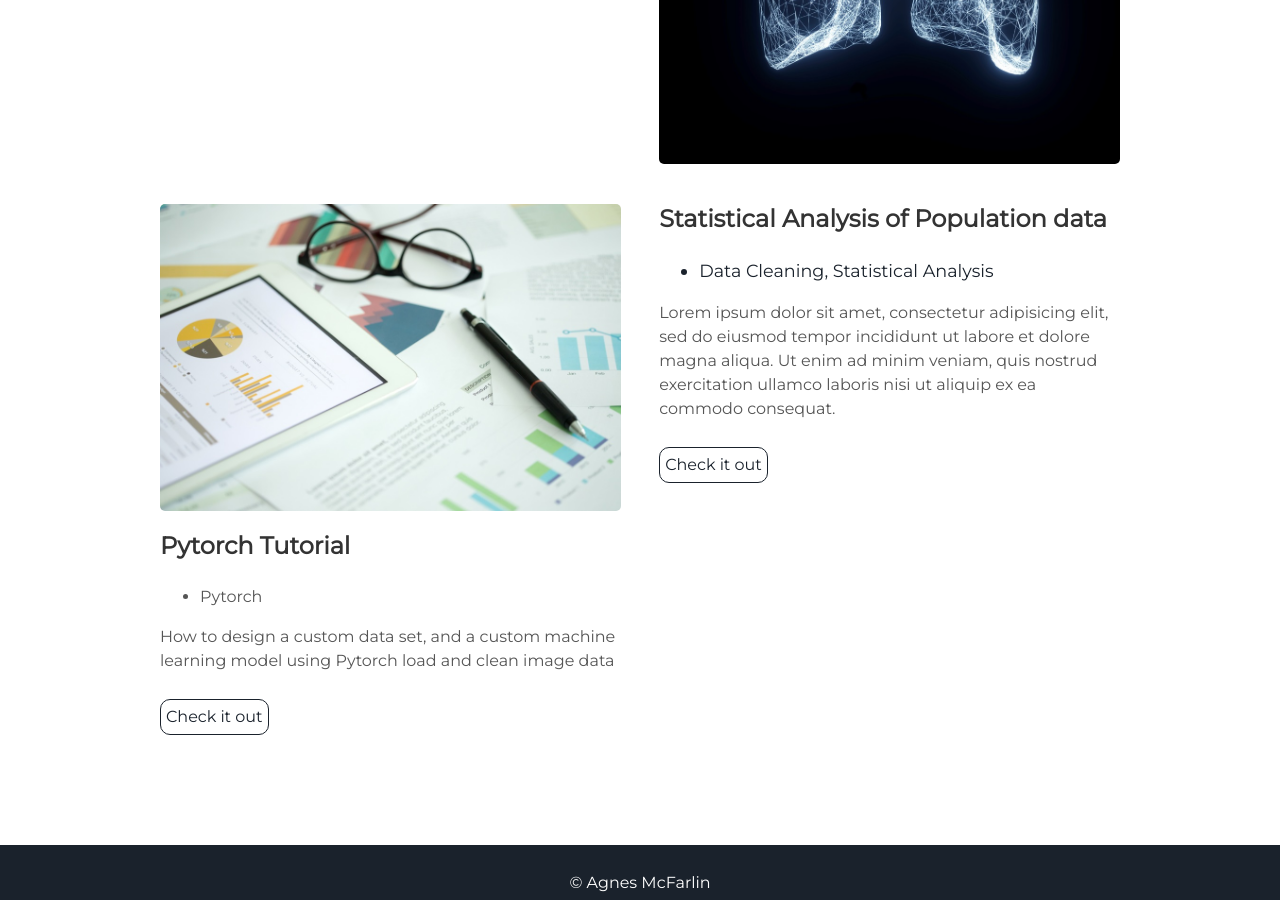
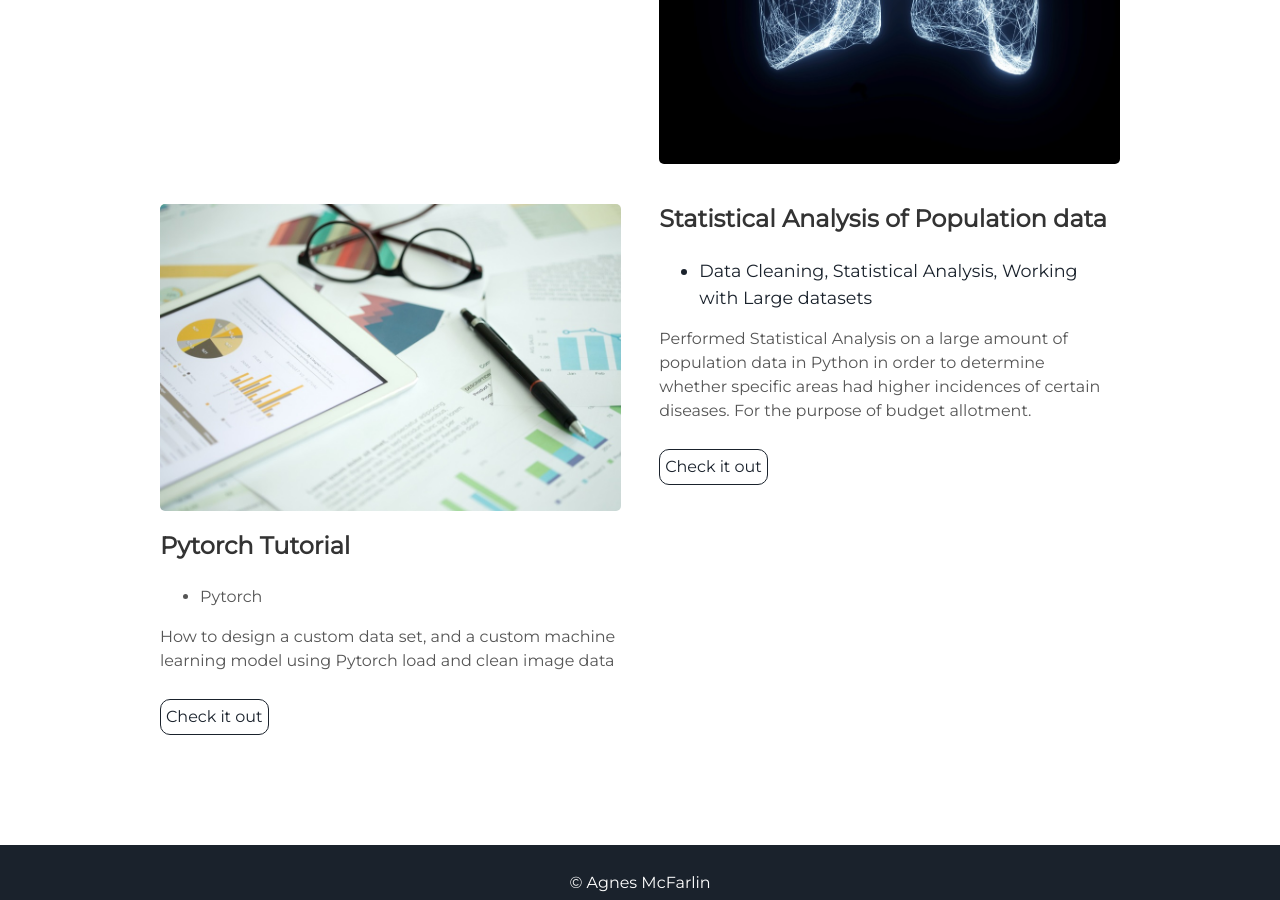
Before and after one commit to oohtmeel1/oohtmeel1.github.io, a Jekyll site: the page built from index.html, in a window 1280 px wide and 900 px high, scrolled down 1884 px. Built offline with Jekyll 4.4.1, drawn with Linux system fonts in a browser that asks for light colours.

Commit message:
Update projects.html

```diff
--- a/_includes/projects.html
+++ b/_includes/projects.html
@@ -25,10 +25,13 @@
   <div class="contents-right">
     <h3> Statistical Analysis of Population data </h3>
     <ul>
-      <li> Data Cleaning, Statistical Analysis</li>
+      <li> Data Cleaning, Statistical Analysis, Working with Large datasets</li>
     </ul>
-    <p>Lorem ipsum dolor sit amet, consectetur adipisicing elit, sed do eiusmod tempor incididunt ut labore et dolore magna aliqua. Ut enim ad minim veniam, quis nostrud exercitation ullamco laboris nisi ut aliquip ex ea commodo consequat.</p>
-    <a class="project-link" href="#">Check it out</a>
+    <p>Performed Statistical Analysis on a large amount of population data in Python
+    in order to determine whether specific areas had higher incidences of certain diseases.
+	For the purpose of budget allotment.
+    </p>
+    <a class="project-link" href="https://github.com/oohtmeel1/Data_Mining_complete">Check it out</a>
   </div>
 </div>
   </div>
```
